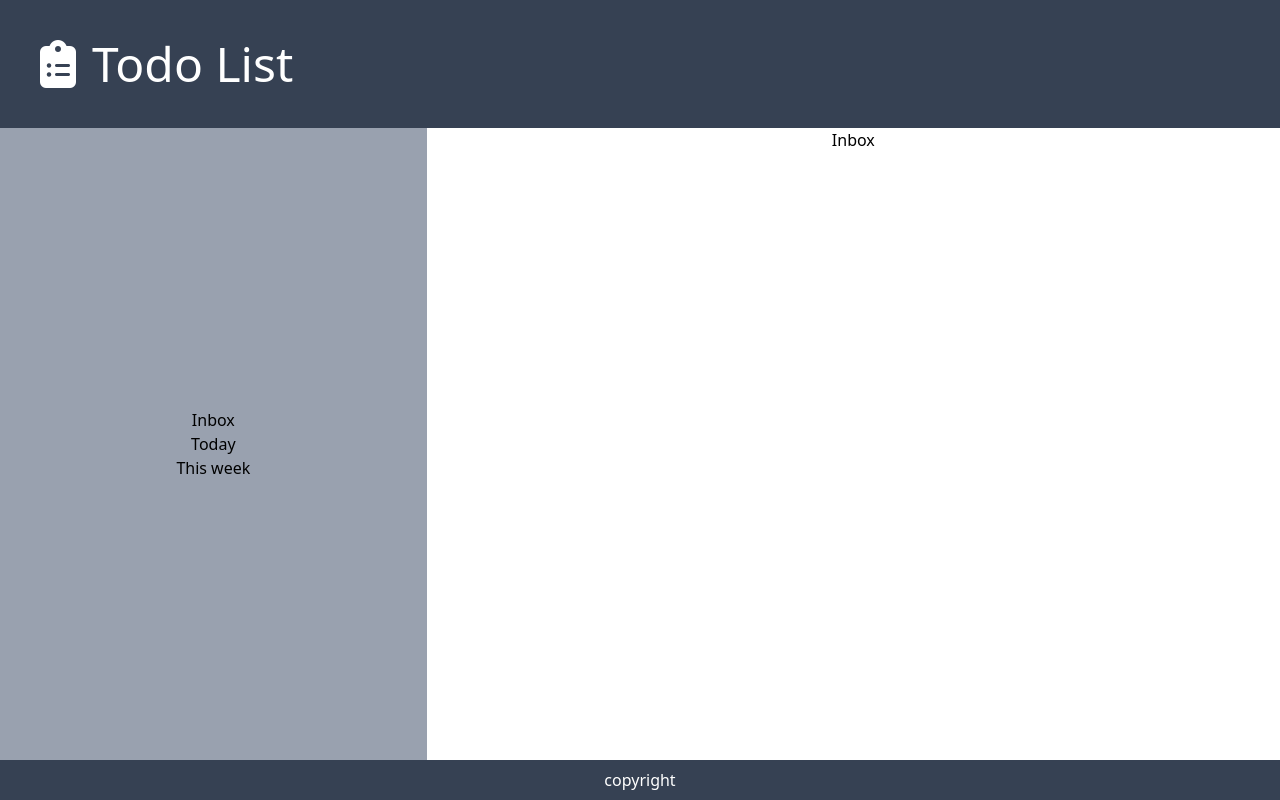
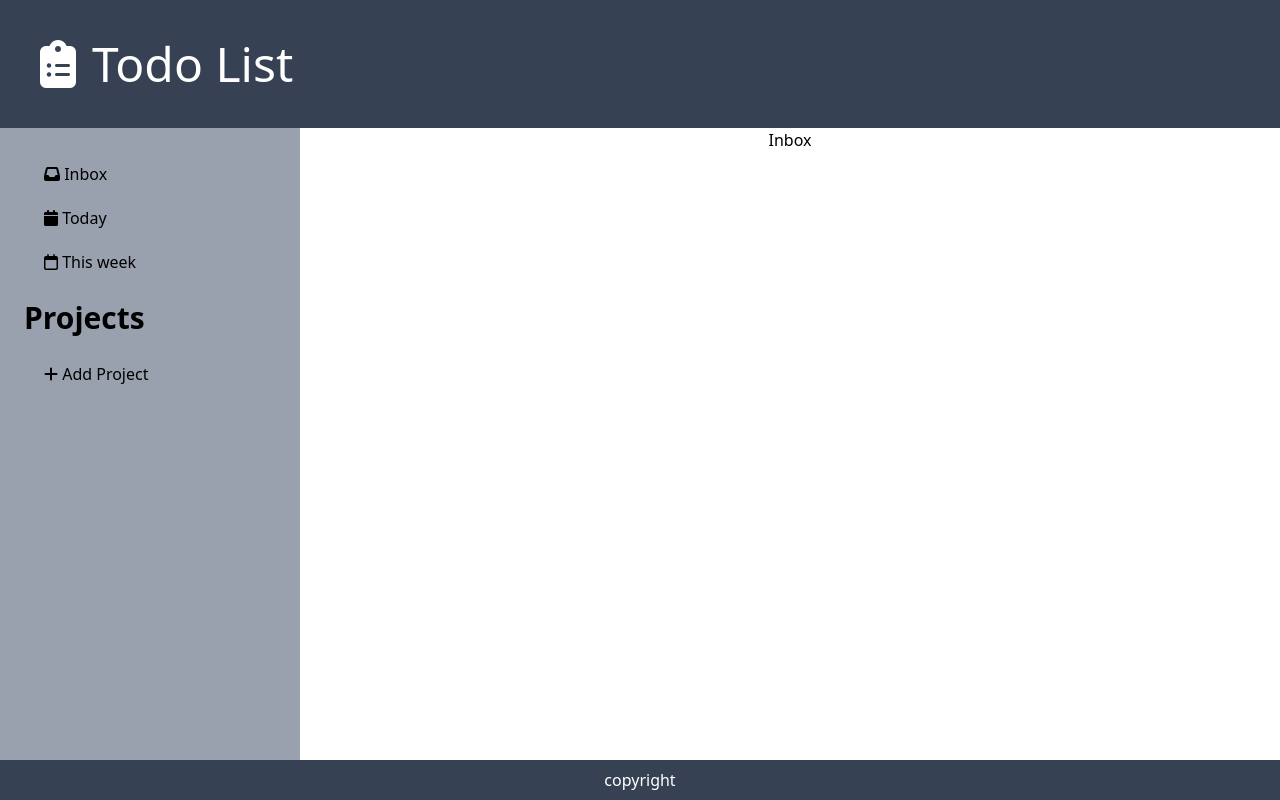
Before and after one commit to Garfieldas/todo-app, a website: page index.html in a window 1280 px wide. Drawn offline with nearby package versions, Linux system fonts and the light colour scheme.

Commit message:
Adjusted smaller size for grid first column. Added icons for each navbar item and added hover efects.

```diff
--- a/index.html
+++ b/index.html
@@ -8,17 +8,23 @@
     <title>Todo App</title>
   </head>
   <body>
-    <div class="grid grid-cols-3 grid-rows-[auto_1fr] min-h-screen" id="app">
+    <div class="grid grid-cols-[300px_1fr] grid-rows-[auto_1fr] min-h-screen" id="app">
     <header class="col-span-3 flex justify-between items-center p-10 bg-gray-700 text-white">
       <div class="flex justify-center text-5xl gap-4">
         <i class="fa-solid fa-clipboard-list"></i>
         <h1>Todo List</h1>
       </div>
     </header>
-      <nav class="row-span-1 flex flex-col justify-center bg-gray-400">
-        <button class="btn">Inbox</button>
-        <button class="btn">Today</button>
-        <button class="btn">This week</button>
+      <nav class="row-span-1 flex flex-col items-start gap-4 p-6 bg-gray-400 font-medium">
+        <div class="flex flex-col items-start w-full">
+        <button class="py-2.5 px-5 w-full text-left hover:bg-gray-300 cursor-pointer"><i class="fa-solid fa-inbox"></i> Inbox</button>
+        <button class="py-2.5 px-5 w-full text-left hover:bg-gray-300 cursor-pointer"><i class="fa-solid fa-calendar"></i> Today</button>
+        <button class="py-2.5 px-5 w-full text-left hover:bg-gray-300 cursor-pointer"><i class="fa-regular fa-calendar"></i> This week</button>
+        </div>
+        <h1 class="text-3xl font-bold">Projects</h1>
+        <div class="flex flex-col items-start w-full">
+        <button class="py-2.5 px-5 w-full text-left hover:bg-gray-300 cursor-pointer"><i class="fa-solid fa-plus"></i> Add Project</button>
+        </div>
       </nav>
       <main class="col-span-2 flex justify-center">
         <h1>Inbox</h1>
```
